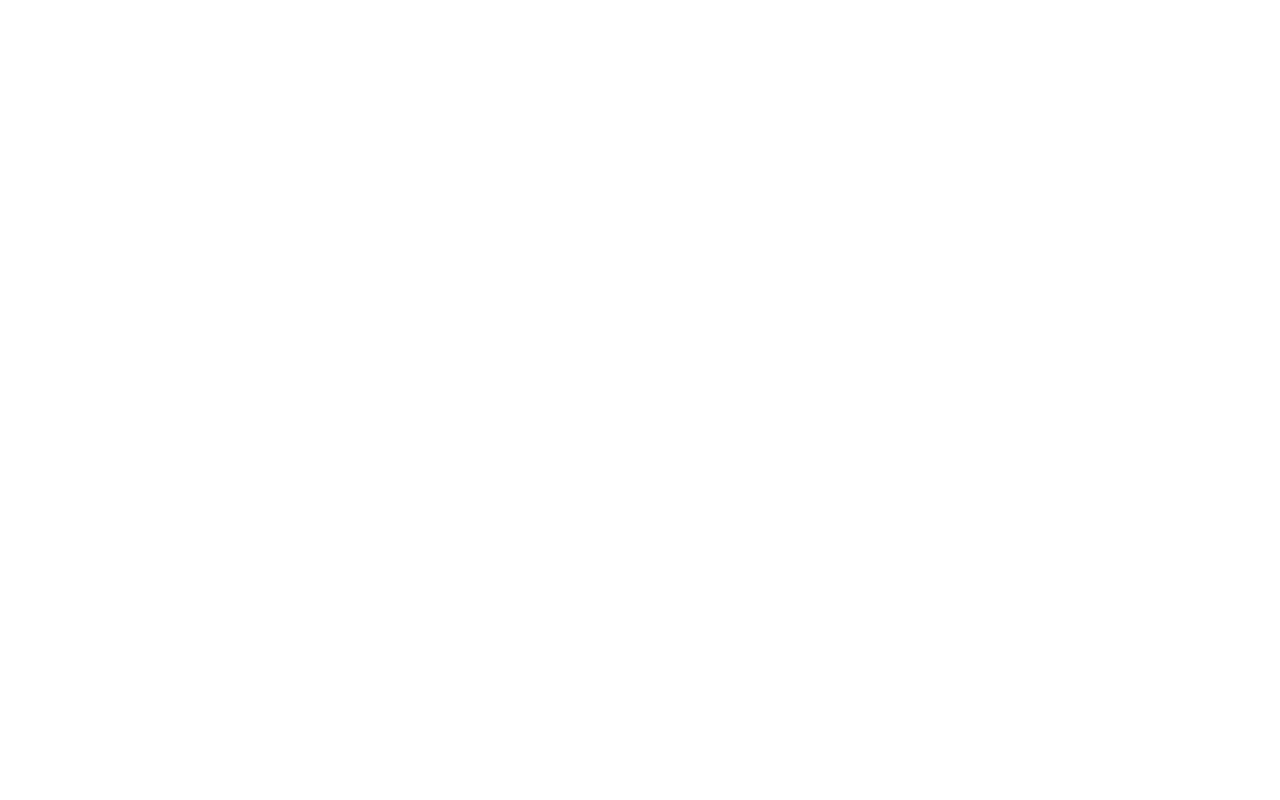
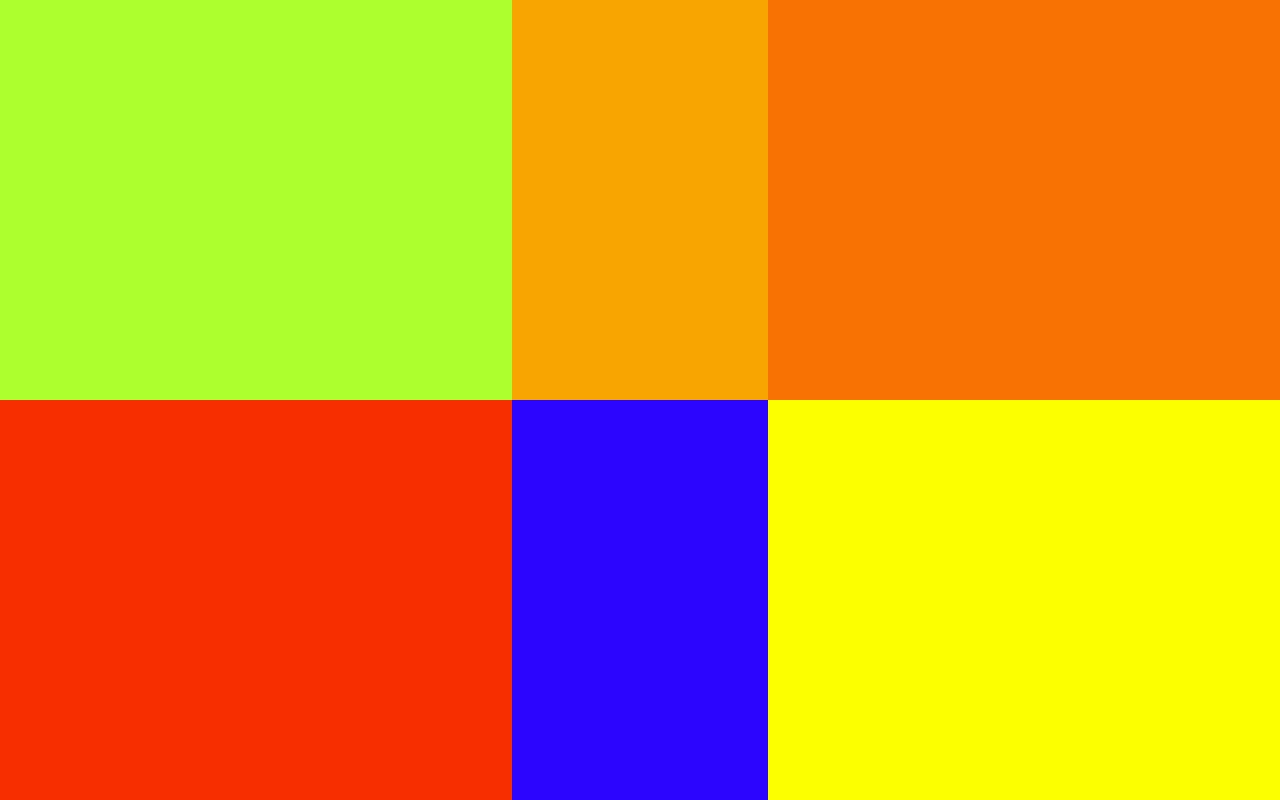
Before and after one commit to Javalga/CODENOTCH_MAQUETACION_CONT, a plain HTML site: page grid/reto1/index.html in a window 1280 px wide. Drawn offline with Linux system fonts and the light colour scheme.

Commit message:
reto1 terminado

```diff
--- a/grid/reto1/index.html
+++ b/grid/reto1/index.html
@@ -7,17 +7,32 @@
   <meta name="viewport" content="width=device-width, initial-scale=1.0">
   <title>Grid</title>
   <style>
+    * {
+      margin: 0;
+      padding: 0;
+      box-sizing: border-box;
+    }
+
+    body {
+      height: 100vh;
+    }
+
     .grid_container {
       display: grid;
-            grid-template-columns: 40% 20% 40%;
-            grid-template-rows: 50% 50%;
+      grid-template-columns: 40vw 20vw 40vw;
+      grid-template-rows: 50vh 50vh;
     }
   </style>
 </head>
 
 <body>
   <main class="grid_container">
-
+    <div style="background-color: #ADFF2E;"></div>
+    <div style="background-color: #F8A502;"></div>
+    <div style="background-color: #F77202;"></div>
+    <div style="background-color: #F62E00;"></div>
+    <div style="background-color: #2B05FF;"></div>
+    <div style="background-color: #FCFF00;"></div>
   </main>
 </body>
 
```
Lines whose indentation alone changed are shown as unchanged.
